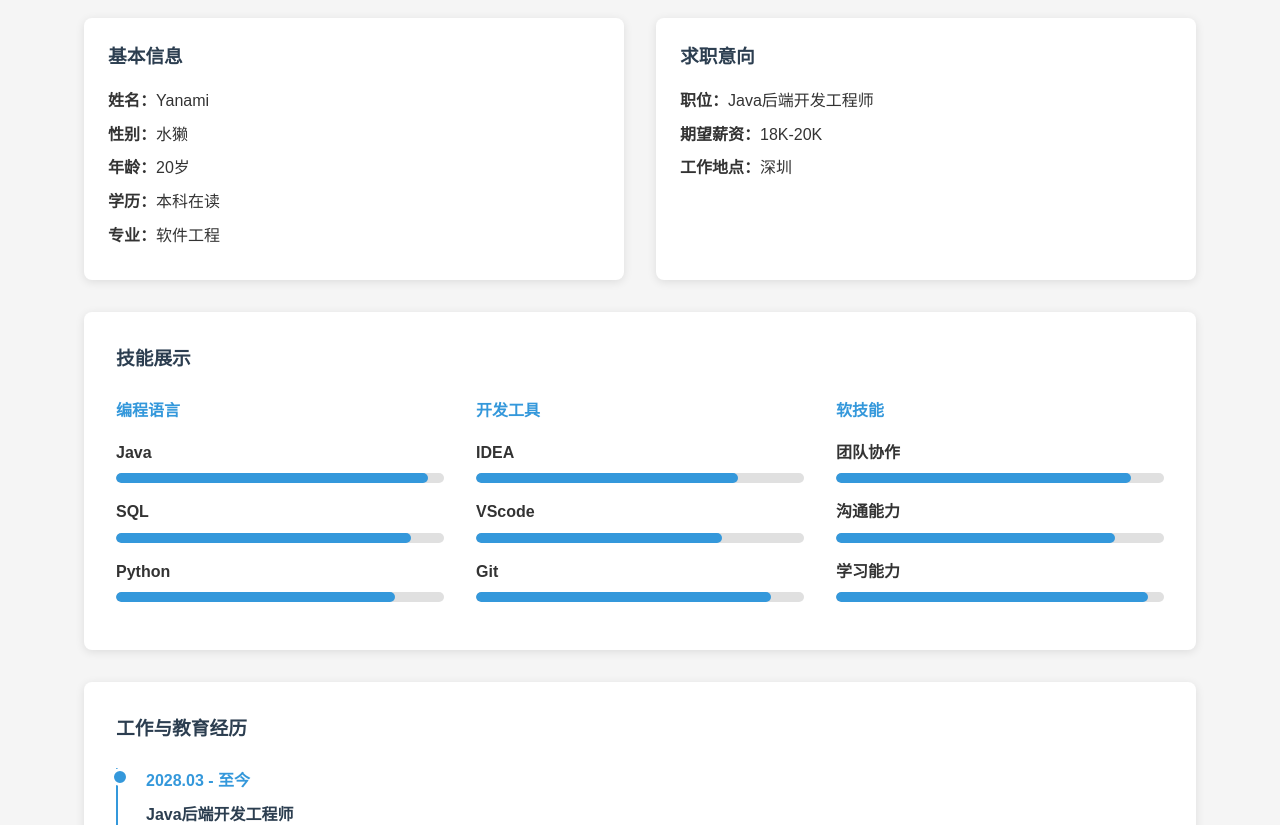
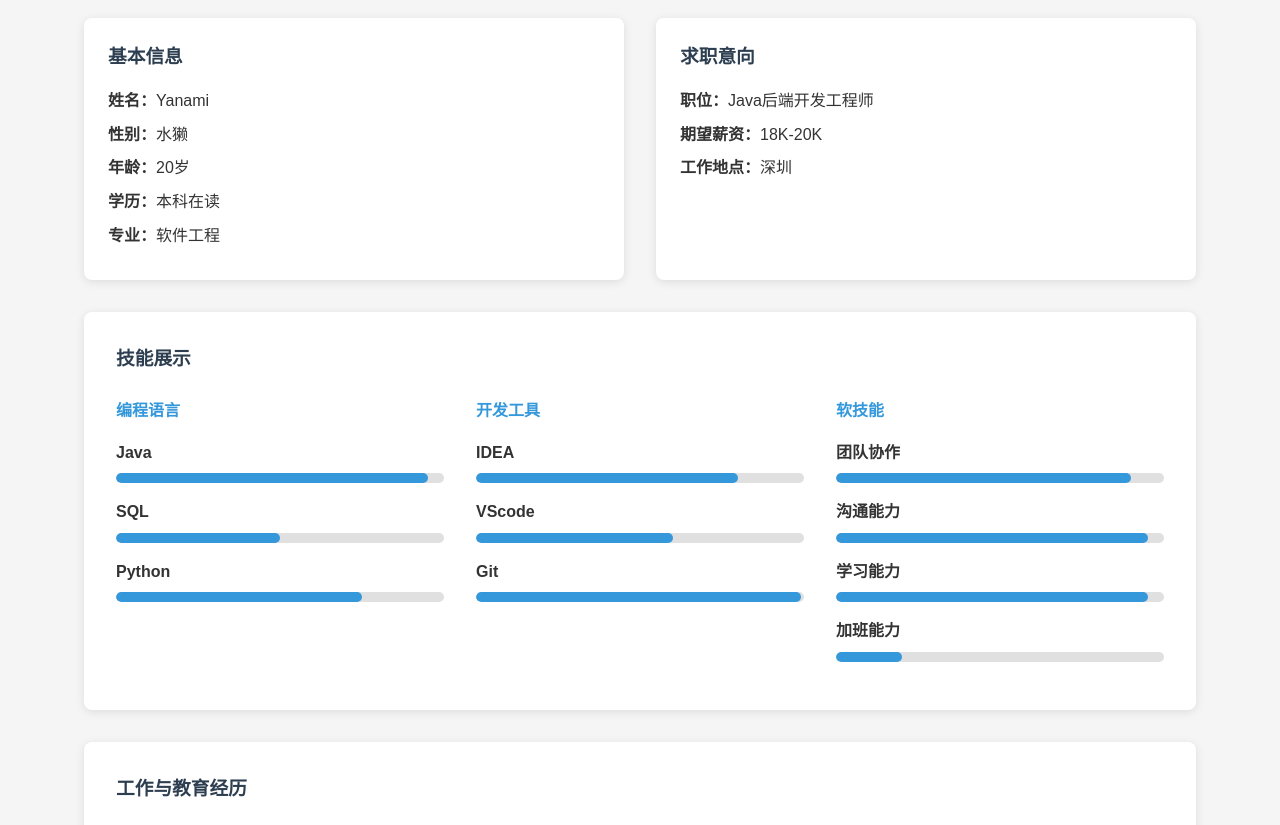
Before and after one commit to muaYoimiya/GRJLWeb, a website built with Vite: page about.html in a window 1280 px wide. Shown: the part 177-1002 px from the top of the page. Built offline with nearby package versions, Linux system fonts and the light colour scheme.

Commit message:
调整能力条

```diff
--- a/about.html
+++ b/about.html
@@ -63,13 +63,13 @@
                         <div class="skill-item">
                             <span>SQL</span>
                             <div class="skill-bar">
-                                <div class="skill-progress" style="width: 90%"></div>
+                                <div class="skill-progress" style="width: 50%"></div>
                             </div>
                         </div>
                         <div class="skill-item">
                             <span>Python</span>
                             <div class="skill-bar">
-                                <div class="skill-progress" style="width: 85%"></div>
+                                <div class="skill-progress" style="width: 75%"></div>
                             </div>
                         </div>
                     </div>
@@ -84,13 +84,13 @@
                         <div class="skill-item">
                             <span>VScode</span>
                             <div class="skill-bar">
-                                <div class="skill-progress" style="width: 75%"></div>
+                                <div class="skill-progress" style="width: 60%"></div>
                             </div>
                         </div>
                         <div class="skill-item">
                             <span>Git</span>
                             <div class="skill-bar">
-                                <div class="skill-progress" style="width: 90%"></div>
+                                <div class="skill-progress" style="width: 99%"></div>
                             </div>
                         </div>
                     </div>
@@ -105,13 +105,19 @@
                         <div class="skill-item">
                             <span>沟通能力</span>
                             <div class="skill-bar">
-                                <div class="skill-progress" style="width: 85%"></div>
+                                <div class="skill-progress" style="width: 95%"></div>
                             </div>
                         </div>
                         <div class="skill-item">
                             <span>学习能力</span>
                             <div class="skill-bar">
                                 <div class="skill-progress" style="width: 95%"></div>
+                            </div>
+                        </div>
+                        <div class="skill-item">
+                            <span>加班能力</span>
+                            <div class="skill-bar">
+                                <div class="skill-progress" style="width: 20%"></div>
                             </div>
                         </div>
                     </div>
```
